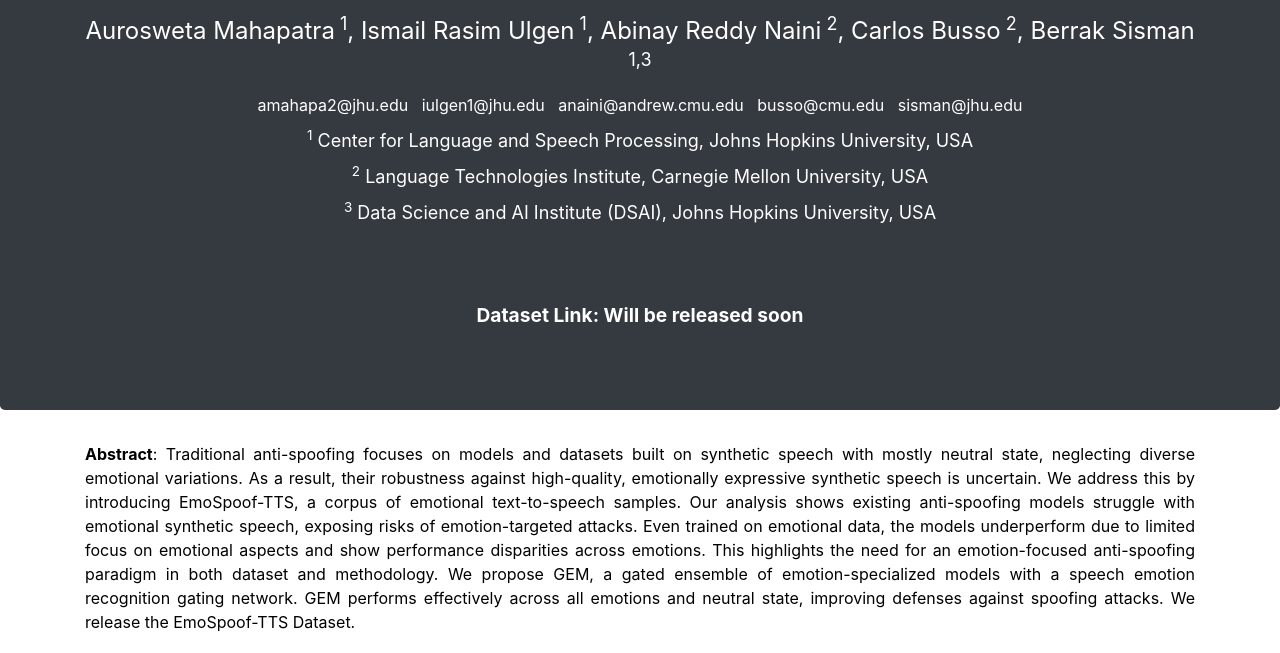
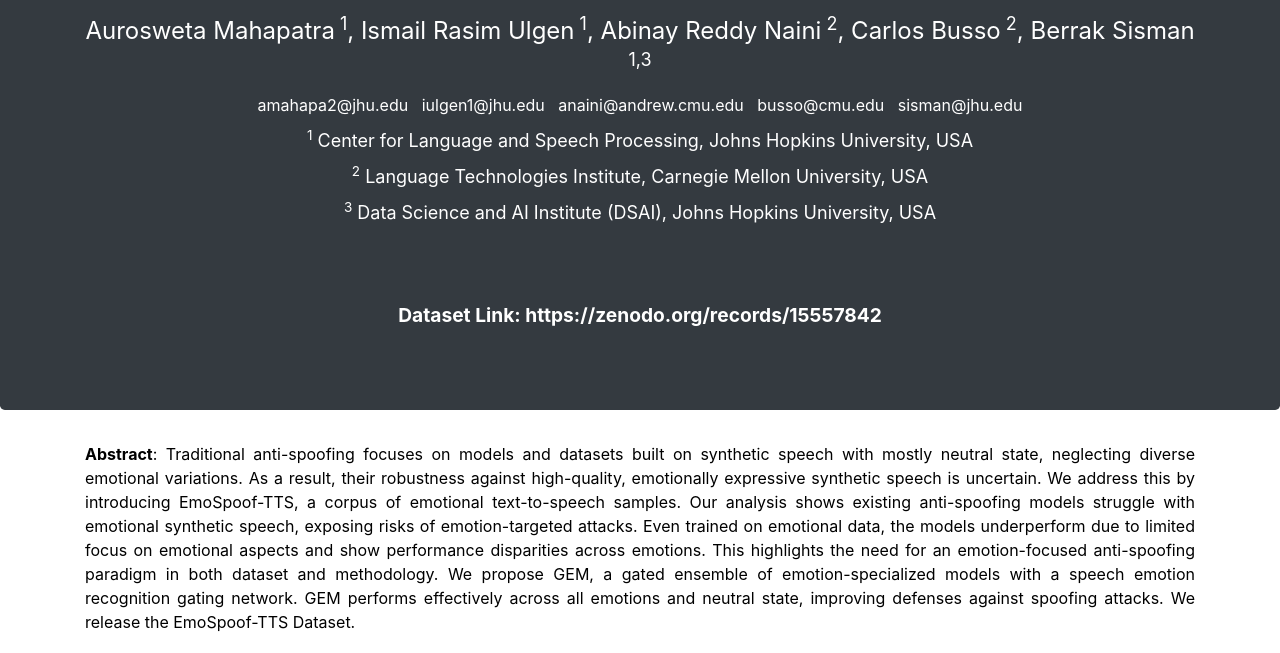
Before and after one commit to EmoSpoof-TTS/Dataset, a plain HTML site: page index.html in a window 1280 px wide. Shown: the part 147-800 px from the top of the page. Drawn offline with nearby package versions, Linux system fonts and the light colour scheme.

Commit message:
Update index.html

```diff
--- a/index.html
+++ b/index.html
@@ -87,7 +87,7 @@ body, p, div, figcaption {
 	     <br><br>
 		<!-- Emphasized Dataset Link -->
 	      <p style="font-size: 1.2rem; color: #FFFFFF; font-weight: bold;">
-		  Dataset Link: Will be released soon
+		  Dataset Link: https://zenodo.org/records/15557842
 	      </p>
             </p>
           </div>
```
